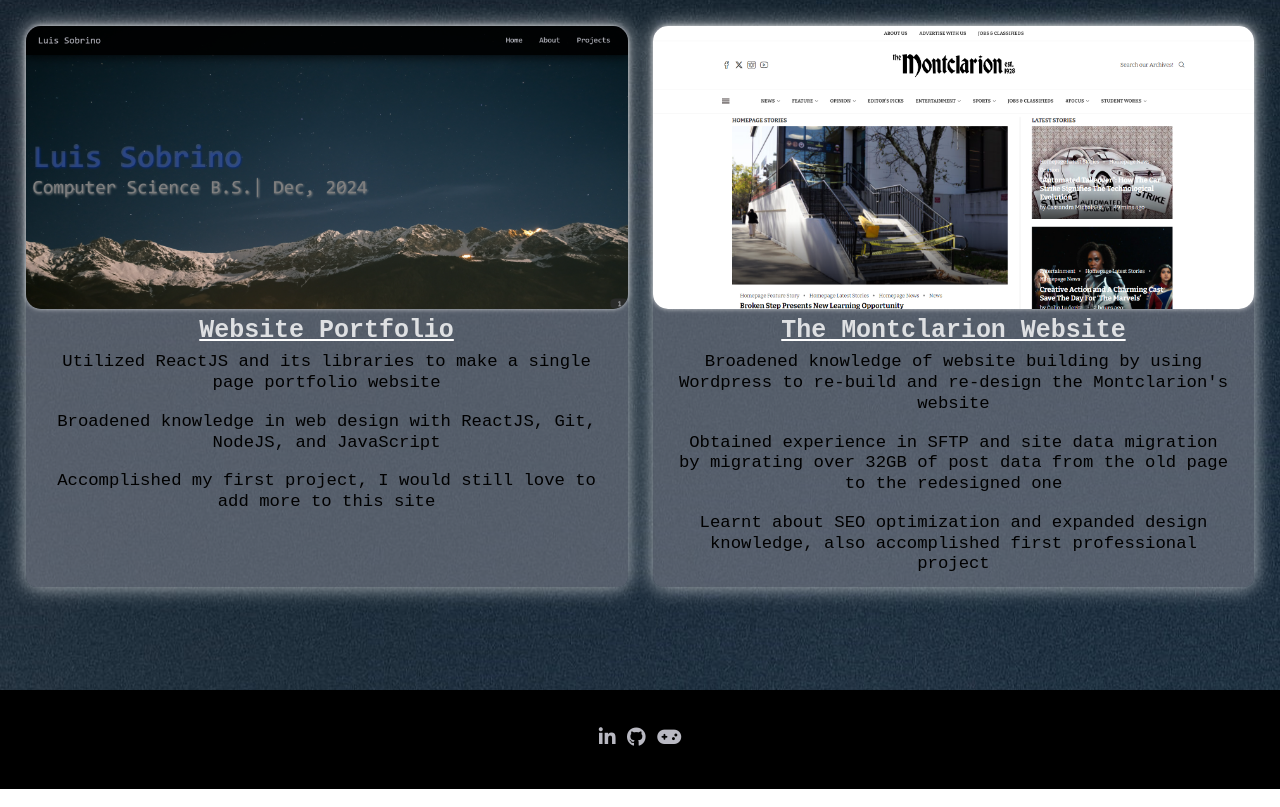
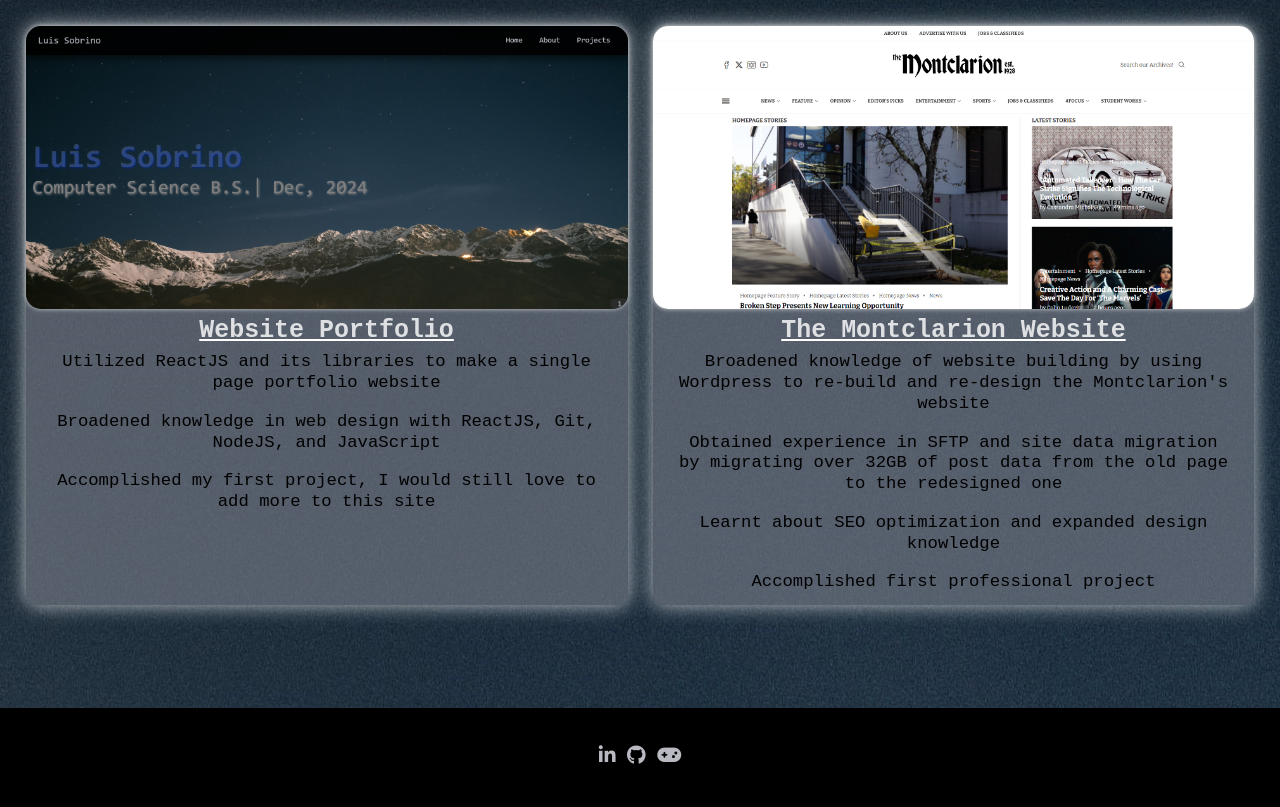
Before and after one commit to sobrinol/website, a React (Create React App) app: page / in a window 1280 px wide. Shown: the part 1577-2384 px from the top of the page. Built offline with nearby package versions, Linux system fonts and the light colour scheme.

Commit message:
Added li item

```diff
--- a/src/components/Projects.js
+++ b/src/components/Projects.js
@@ -43,7 +43,10 @@
                             Obtained experience in SFTP and site data migration by migrating over 32GB of post data from the old page to the redesigned one
                         </li>
                         <li>
-                            Learnt about SEO optimization and expanded design knowledge, also accomplished first professional project
+                            Learnt about SEO optimization and expanded design knowledge
+                        </li>
+                        <li>
+                            Accomplished first professional project
                         </li>
                     </ul>
                 </div>
```
